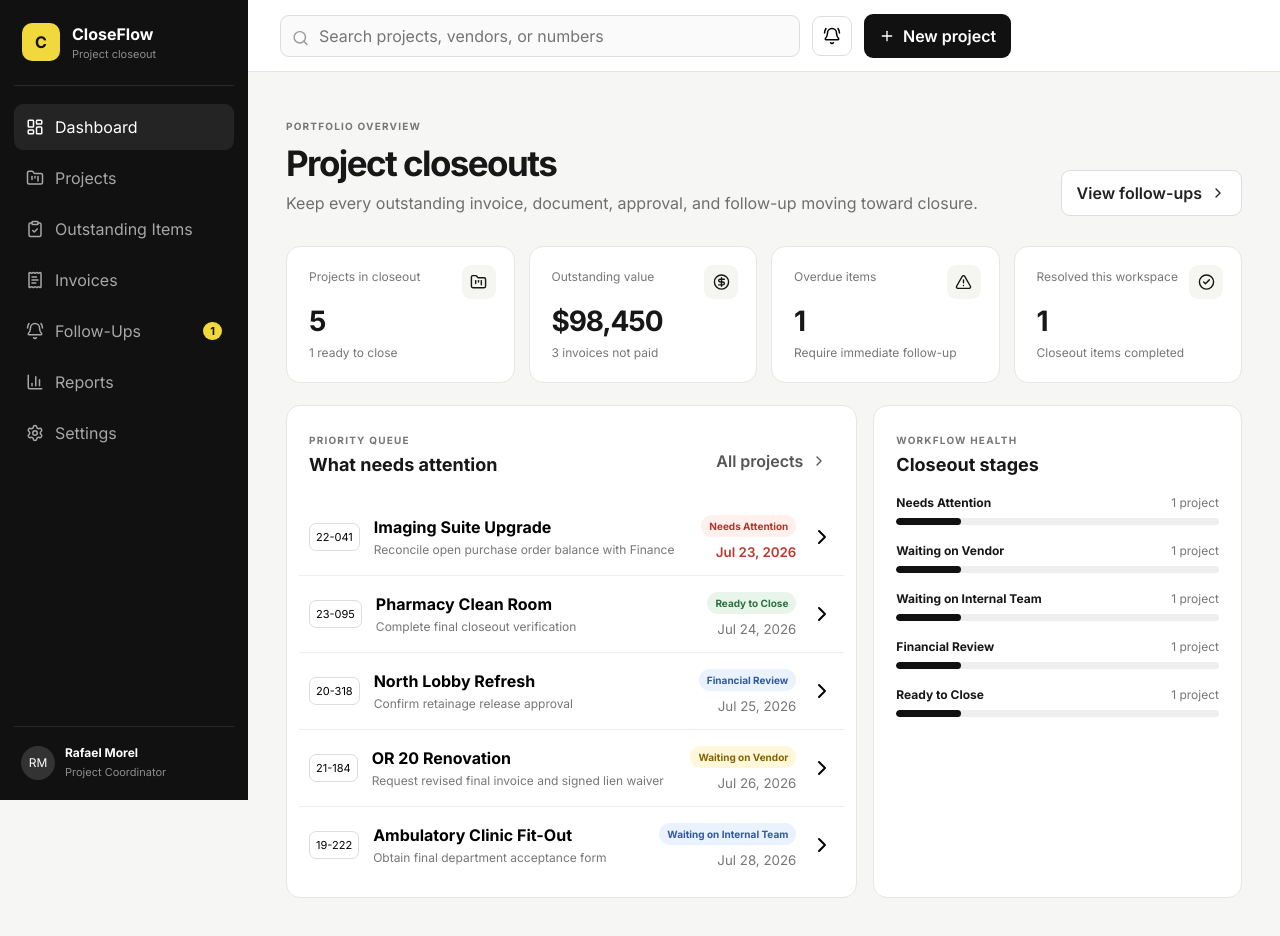
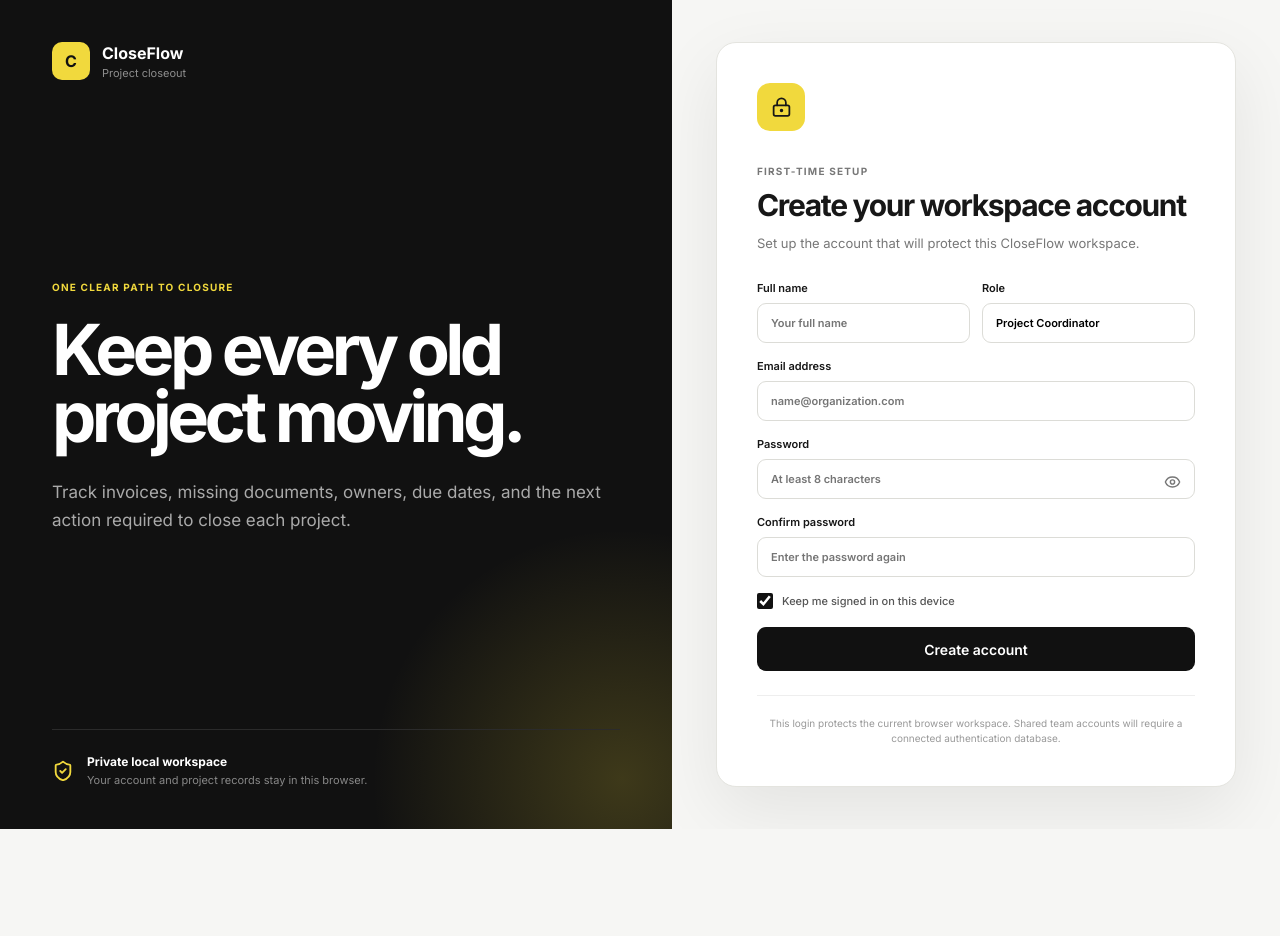
Before and after one commit to therafaelmorel/closeflow, a React (Vite) app: page / in a window 1280 px wide. Shown: the top 936 px of the page. After the commit the page ends 829 px from the top, so only its background shows below. Built offline with nearby package versions, Linux system fonts and the light colour scheme.

Commit message:
Protect CloseFlow with login

```diff
--- a/src/main.tsx
+++ b/src/main.tsx
@@ -1,10 +1,13 @@
 import { StrictMode } from 'react'
 import { createRoot } from 'react-dom/client'
 import App from './App'
+import AuthApp from './AuthApp'
 import './index.css'
 
 createRoot(document.getElementById('root')!).render(
   <StrictMode>
-    <App />
+    <AuthApp>
+      <App />
+    </AuthApp>
   </StrictMode>,
 )
```
